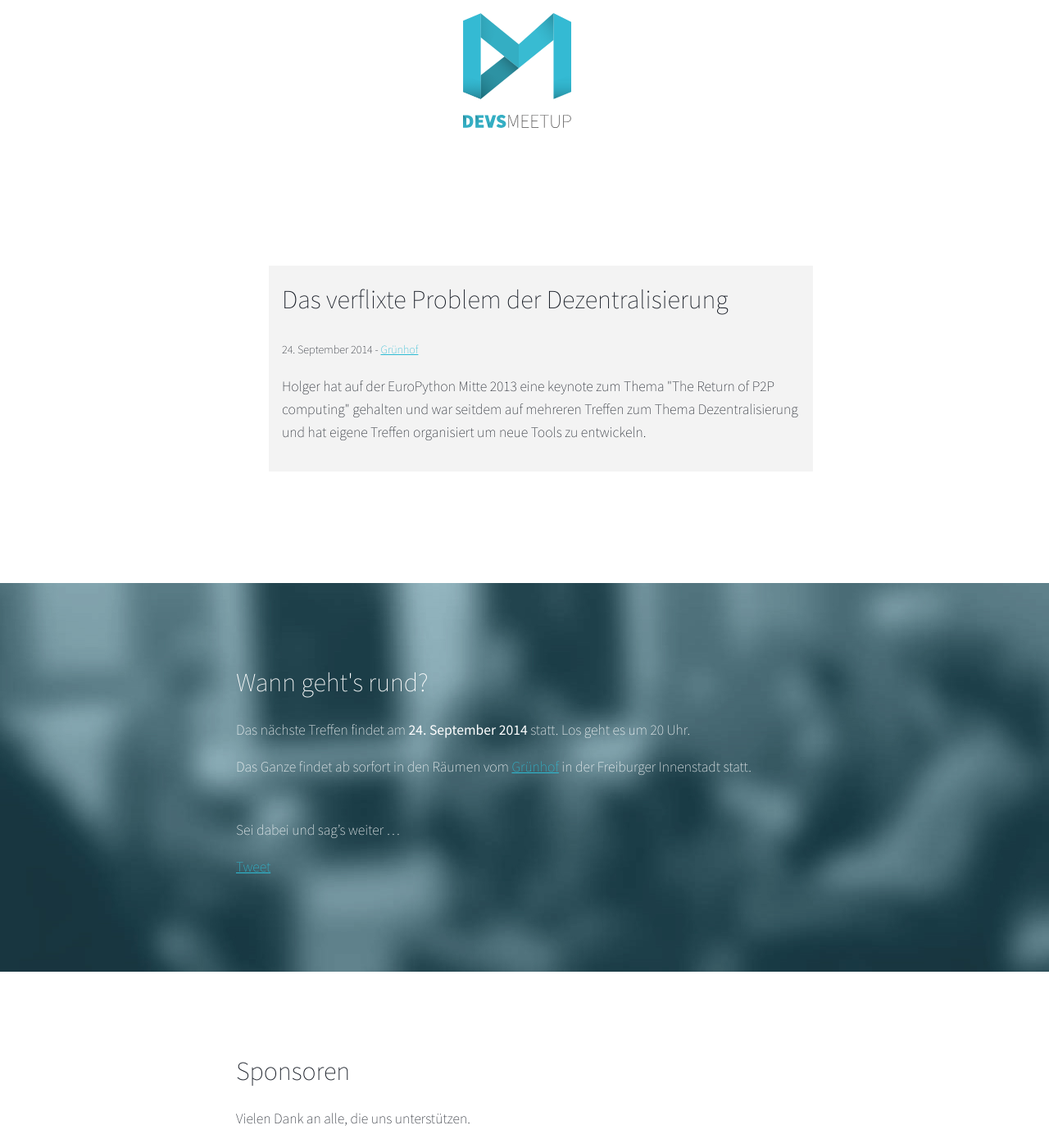
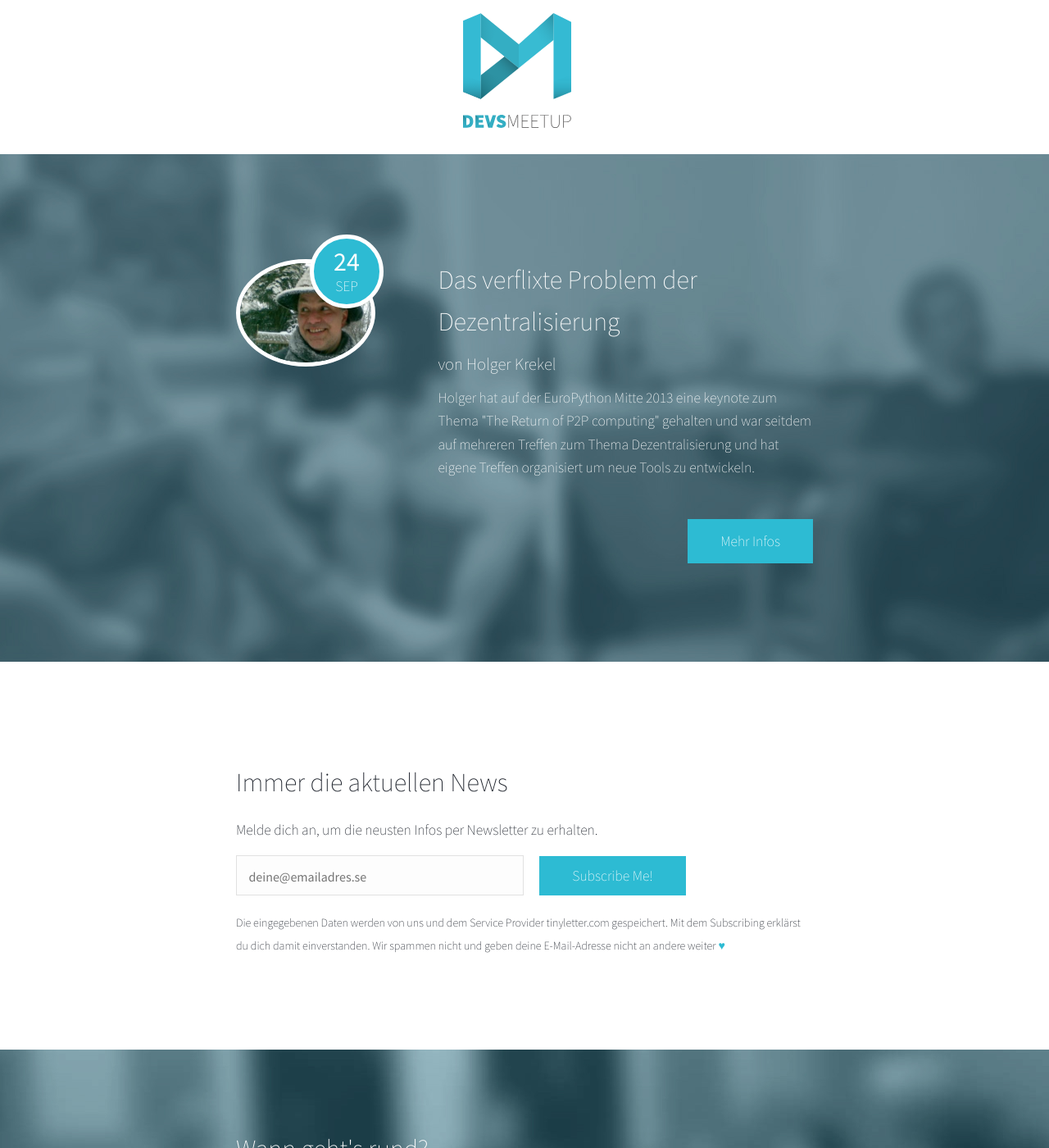
Before and after one commit to j6s/devsmeetup.github.io, a Jekyll site: the page built from index.html, in a window 1280 px wide and 1400 px high. Shown: the whole window at 82% size. Built offline with Jekyll 4.4.1, drawn with Linux system fonts in a browser that asks for light colours.

Commit message:
Nearly finished index

```diff
--- /dev/null
+++ b/_includes/first.html
@@ -0,0 +1,32 @@
+<div class="site-teaser">
+  <div class="teaser-content clearfix">
+    <div class="speaker-profile">
+      <div class="speaker-date">
+        <span class="date">{{ site.posts.first.date | date: '%d'}}</span>
+        <span class="month">{{ site.posts.first.date | date: '%b'}}</span>
+      </div>
+      <a href="{{site.posts.first.speaker.website}}"><img src="/assets/img/{{site.posts.first.speaker.image}}" alt="{{site.posts.first.speaker.name}}"></a>
+
+      {% if site.posts.first.speaker.description%}
+      <div class="speaker-info">
+        <div class="info" id="info-button">i</div>
+        <div class="text">
+          <h3>{{site.posts.first.speaker.name}}</h3>
+          {{site.posts.first.speaker.description}}
+        </div>
+      </div>
+      {% endif %}
+    </div>
+
+    <div class="abstract-container">
+      <header>
+        <h2>{{ site.posts.first.title}}</h2>
+        <h3>von {{ site.posts.first.speaker.name}}</h3>
+      </header>
+
+      {{ site.posts.first.short }}
+
+      <p class="btn"><a href="{{ site.posts.first.url }}">Mehr Infos</a></p>
+    </div>
+  </div>
+</div>
--- /dev/null
+++ b/_includes/newsletter.html
@@ -0,0 +1,17 @@
+<section class="site-content">
+  <section id="newsletter" class="newsletter">
+    <form action="https://tinyletter.com/devsmeetup" method="post" target="popupwindow" onsubmit="window.open('https://tinyletter.com/devsmeetup', 'popupwindow', 'scrollbars=yes,width=800,height=600');return true">
+
+      <h2>Immer die aktuellen News</h2>
+
+      <p>Melde dich an, um die neusten Infos per Newsletter zu erhalten.</p>
+
+      <input type="email" name="email" id="tlemail" placeholder="deine@emailadres.se">
+
+      <input type="hidden" value="1" name="embed">
+      <input type="submit" value="Subscribe Me!">
+
+      <p><small>Die eingegebenen Daten werden von uns und dem Service Provider tinyletter.com gespeichert. Mit dem Subscribing erklärst du dich damit einverstanden. Wir spammen nicht und geben deine E-Mail-Adresse nicht an andere weiter <span class="blue">&#9829;</span></small></p>
+      </form>
+  </section>
+</section>
--- a/index.html
+++ b/index.html
@@ -2,30 +2,9 @@
 layout: default
 ---
 
-<section id="meetups" class="archive">
-  <ul class="post-list">
-    {% for post in site.posts %}
-      <article>
-        <header>
-          <h2>
-            <a class="post-link" href="{{ post.url | prepend: site.baseurl }}">
-              {{ post.title }}
+{% include first.html %}
 
-            </a>
-          </h2>
-          <small>
-            {{ post.date | date: "%-d. %B %Y" }}
-            -
-            <a href="{{ post.location.url }}">{{ post.location.name }}</a>
-          </small>
-        </header>
-        <p>
-          {{ post.short }}
-        </p>
-      </li>
-    {% endfor %}
-  </ul>
-</section>
+{% include newsletter.html %}
 
 {% include when.html %}
 
```
Also changed, not shown: _layouts/post.html (+17 -6 lines), archive.html (added, +28 -0 lines), first.html (added, +31 -0 lines).
